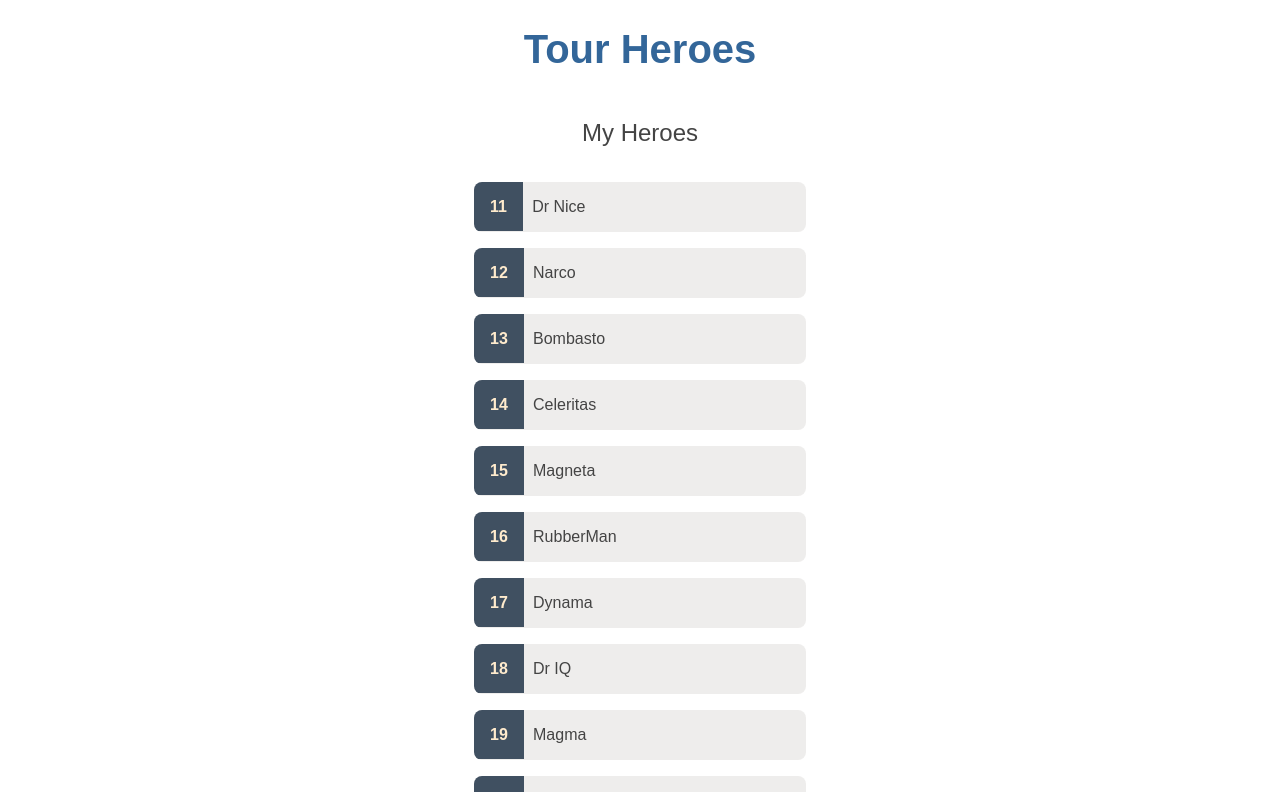
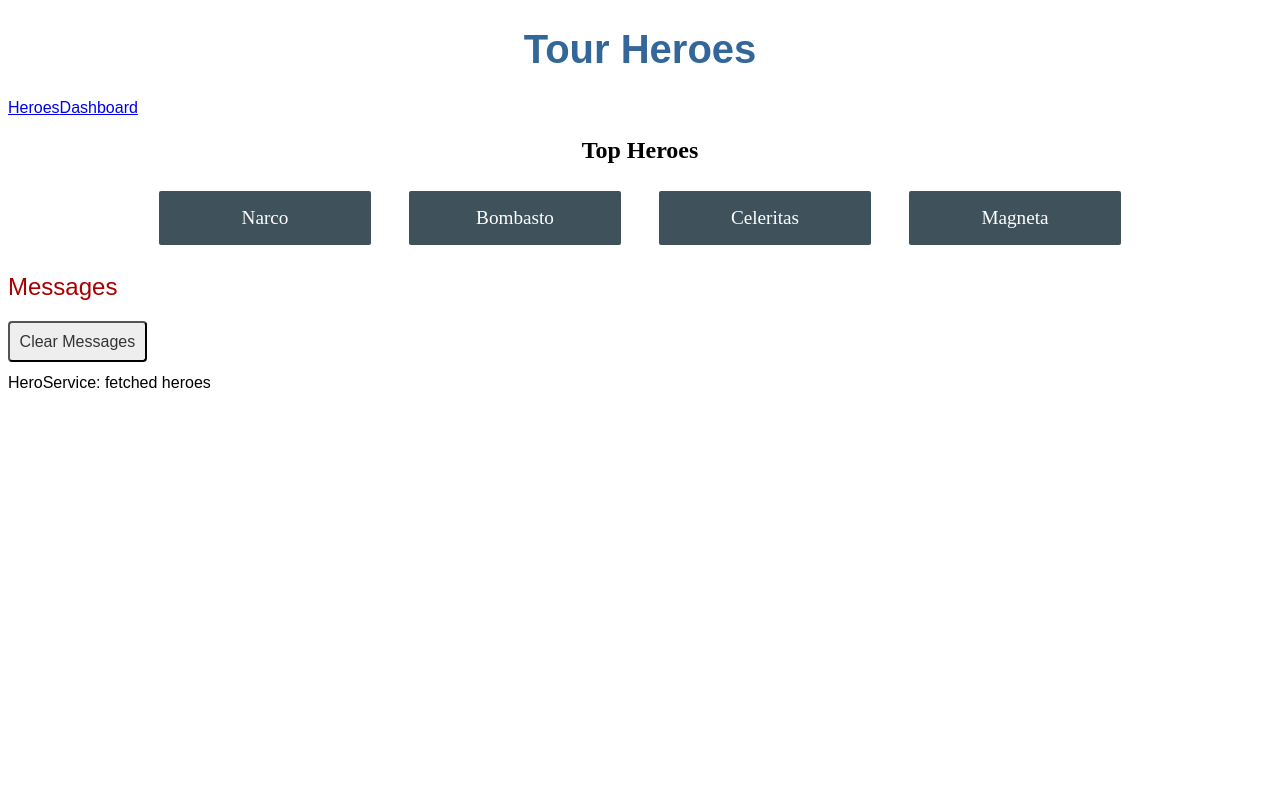
Before and after one commit to rvenegas5/angular-tour-of-heroes, an Angular app: page /dashboard in a window 1280 px wide. Before the commit this address led to /. Shown: the top 792 px of the page. Built offline with nearby package versions, Linux system fonts and the light colour scheme.

Commit message:
Dashboard added

```diff
--- a/src/app/app-routing.module.ts
+++ b/src/app/app-routing.module.ts
@@ -1,7 +1,12 @@
 import { NgModule } from '@angular/core';
 import { RouterModule, Routes } from '@angular/router';
+import { DashboardComponent } from './dashboard/dashboard.component';
+import { HeroesComponent } from './heroes/heroes.component';
 
-const routes: Routes = [];
+const routes: Routes = [
+  { path: 'heroes', component: HeroesComponent },
+  { path: 'dashboard', component: DashboardComponent }
+];
 
 @NgModule({
   imports: [RouterModule.forRoot(routes)],
--- a/src/app/app.component.html
+++ b/src/app/app.component.html
@@ -1,3 +1,7 @@
 <h1>{{ title }}</h1>
-<app-heroes></app-heroes>
+<nav>
+    <a routerLink="/heroes">Heroes</a>
+    <a routerLink="/dashboard">Dashboard</a>
+</nav>
+<router-outlet></router-outlet>
 <app-messages></app-messages>
--- /dev/null
+++ b/src/app/dashboard/dashboard.component.html
@@ -0,0 +1,6 @@
+<h2>Top Heroes</h2>
+<div class="heroes-menu">
+    <a *ngFor="let hero of heroes">
+        {{ hero.name }}
+    </a>
+</div>
--- /dev/null
+++ b/src/app/dashboard/dashboard.component.scss
@@ -0,0 +1,48 @@
+h2 {
+    text-align: center;
+  }
+
+.heroes-menu {
+    padding: 0;
+    margin: auto;
+    max-width: 1000px;
+
+    /* flexbox */
+    display: flex;
+    flex-direction: row;
+    flex-wrap: wrap;
+    justify-content: space-around;
+    align-content: flex-start;
+    align-items: flex-start;
+}
+
+a {
+    background-color: #3f525c;
+    border-radius: 2px;
+    padding: 1rem;
+    font-size: 1.2rem;
+    text-decoration: none;
+    display: inline-block;
+    color: #fff;
+    text-align: center;
+    width: 100%;
+    min-width: 70px;
+    margin: .5rem auto;
+    box-sizing: border-box;
+
+    /* flexbox */
+    order: 0;
+    flex: 0 1 auto;
+    align-self: auto;
+}
+
+@media (min-width: 600px) {
+    a {
+        width: 18%;
+        box-sizing: content-box;
+    }
+}
+
+a:hover {
+    background-color: #000;
+}
--- /dev/null
+++ b/src/app/dashboard/dashboard.component.ts
@@ -0,0 +1,24 @@
+import { Component, OnInit } from '@angular/core';
+import { Hero } from '../heroes/interfaces/hero.interface';
+import { HeroService } from '../services/hero.service';
+
+
+@Component({
+  selector: 'app-dashboard',
+  templateUrl: './dashboard.component.html',
+  styleUrls: ['./dashboard.component.scss']
+})
+export class DashboardComponent implements OnInit {
+  heroes: Hero[] = []
+  constructor( private heroService: HeroService) { }
+
+  ngOnInit(): void {
+    this.getHeroes()
+  }
+
+  getHeroes(): void {
+    this.heroService.getHeores()
+    .subscribe(heroes => this.heroes = heroes.slice(1,5));
+  }
+
+}
```
Also changed, not shown: src/app/app.module.ts (+6 -3 lines), 1 other file (tests, documents, lock files or other folders).
